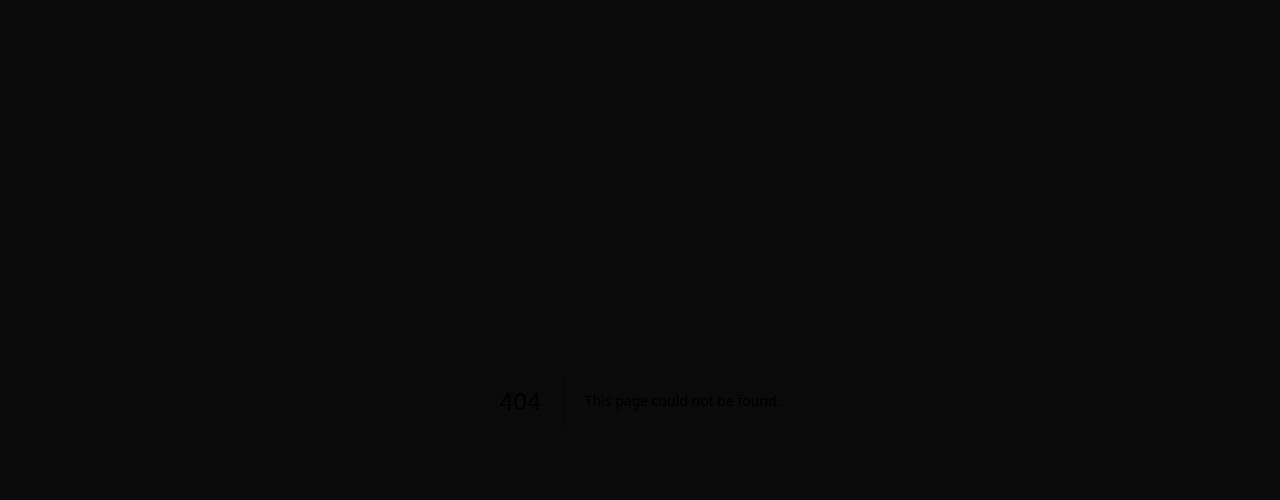
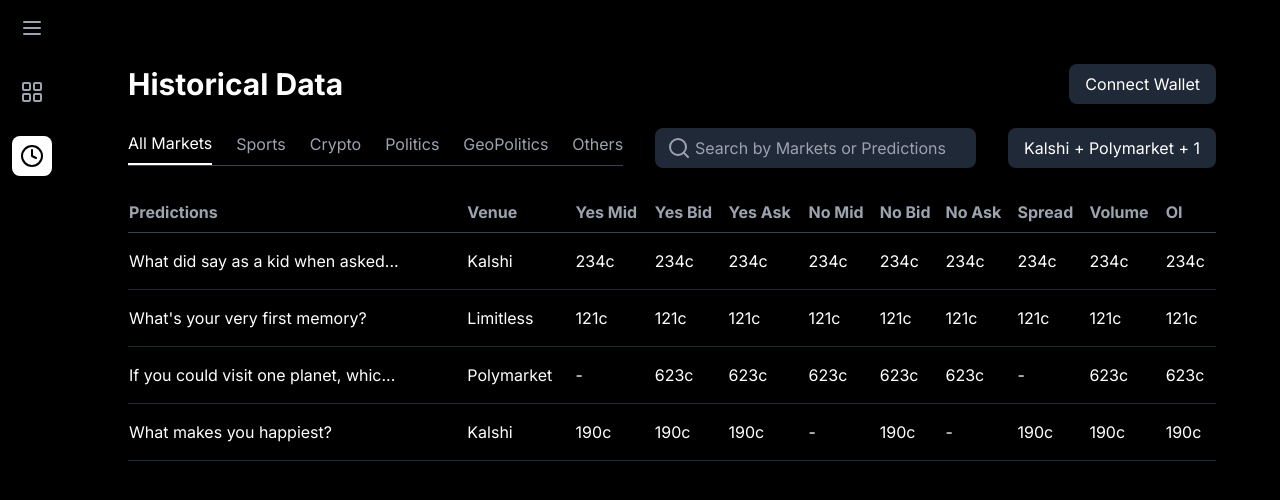
Before and after one commit to psbhatbvbcs/market_aggregator, a Next.js app in the folder aggregator-dashboard-web/: page /history in a window 1280 px wide. Before the commit this address had no page. Shown: the top 500 px of the page. Built offline with nearby package versions, Linux system fonts and the light colour scheme.

Commit message:
add sidebar

```diff
--- a/aggregator-dashboard-web/app/globals.css
+++ b/aggregator-dashboard-web/app/globals.css
@@ -56,11 +56,12 @@
 
   html,
   body {
-    @apply bg-[#0a0a0a] text-white;
+    height: 100%;
+    width: 100%;
     margin: 0;
     padding: 0;
-    width: 100%;
-    height: 100%;
+    background-color: #000;
+    color: white;
   }
 }
 
--- /dev/null
+++ b/aggregator-dashboard-web/app/history/page.tsx
@@ -0,0 +1,5 @@
+import HistoricalData from "@/components/HistoricalData";
+
+export default function HistoryPage() {
+  return <HistoricalData />;
+}
--- a/aggregator-dashboard-web/app/layout.tsx
+++ b/aggregator-dashboard-web/app/layout.tsx
@@ -1,6 +1,7 @@
 import type { Metadata } from "next";
 import { Inter } from "next/font/google";
 import "./globals.css";
+import Sidebar from "@/components/Sidebar";
 
 const inter = Inter({ subsets: ["latin"] });
 
@@ -16,7 +17,12 @@ export default function RootLayout({
 }>) {
   return (
     <html lang="en">
-      <body className={`${inter.className} bg-[#0a0a0a]`}>{children}</body>
+      <body className={inter.className}>
+        <div className="flex">
+          <Sidebar />
+          <main className="flex-1 p-8">{children}</main>
+        </div>
+      </body>
     </html>
   );
 }
--- /dev/null
+++ b/aggregator-dashboard-web/components/HistoricalData.tsx
@@ -0,0 +1,128 @@
+import { Search } from "lucide-react"
+
+const mockData = [
+  {
+    prediction: "What did say as a kid when asked...",
+    venue: "Kalshi",
+    yesMid: "234c",
+    yesBid: "234c",
+    yesAsk: "234c",
+    noMid: "234c",
+    noBid: "234c",
+    noAsk: "234c",
+    spread: "234c",
+    volume: "234c",
+    oi: "234c",
+  },
+  {
+    prediction: "What's your very first memory?",
+    venue: "Limitless",
+    yesMid: "121c",
+    yesBid: "121c",
+    yesAsk: "121c",
+    noMid: "121c",
+    noBid: "121c",
+    noAsk: "121c",
+    spread: "121c",
+    volume: "121c",
+    oi: "121c",
+  },
+  {
+    prediction: "If you could visit one planet, whic...",
+    venue: "Polymarket",
+    yesMid: "-",
+    yesBid: "623c",
+    yesAsk: "623c",
+    noMid: "623c",
+    noBid: "623c",
+    noAsk: "623c",
+    spread: "-",
+    volume: "623c",
+    oi: "623c",
+  },
+  {
+    prediction: "What makes you happiest?",
+    venue: "Kalshi",
+    yesMid: "190c",
+    yesBid: "190c",
+    yesAsk: "190c",
+    noMid: "-",
+    noBid: "190c",
+    noAsk: "-",
+    spread: "190c",
+    volume: "190c",
+    oi: "190c",
+  },
+]
+
+export default function HistoricalData() {
+  return (
+    <div className="bg-black text-white p-8">
+      <div className="flex justify-between items-center mb-6">
+        <h1 className="text-3xl font-bold">Historical Data</h1>
+        <button className="bg-gray-800 text-white px-4 py-2 rounded-lg">
+          Connect Wallet
+        </button>
+      </div>
+      <div className="flex items-center mb-6 space-x-8">
+        <div className="flex space-x-6 border-b border-gray-700">
+          <button className="text-white pb-2 border-b-2 border-white">
+            All Markets
+          </button>
+          <button className="text-gray-400 pb-2">Sports</button>
+          <button className="text-gray-400 pb-2">Crypto</button>
+          <button className="text-gray-400 pb-2">Politics</button>
+          <button className="text-gray-400 pb-2">GeoPolitics</button>
+          <button className="text-gray-400 pb-2">Others</button>
+        </div>
+        <div className="relative flex-grow">
+          <Search className="absolute left-3 top-1/2 -translate-y-1/2 text-gray-400" />
+          <input
+            type="text"
+            placeholder="Search by Markets or Predictions"
+            className="bg-gray-800 text-white w-full pl-10 pr-4 py-2 rounded-lg"
+          />
+        </div>
+        <div className="relative">
+          <select className="bg-gray-800 text-white px-4 py-2 rounded-lg appearance-none">
+            <option>Kalshi + Polymarket + 1</option>
+          </select>
+        </div>
+      </div>
+      <table className="w-full text-left">
+        <thead>
+          <tr className="text-gray-400 border-b border-gray-700">
+            <th className="py-2">Predictions</th>
+            <th>Venue</th>
+            <th>Yes Mid</th>
+            <th>Yes Bid</th>
+            <th>Yes Ask</th>
+            <th>No Mid</th>
+            <th>No Bid</th>
+            <th>No Ask</th>
+            <th>Spread</th>
+            <th>Volume</th>
+            <th>OI</th>
+          </tr>
+        </thead>
+        <tbody>
+          {mockData.map((row, i) => (
+            <tr key={i} className="border-b border-gray-800">
+              <td className="py-4">{row.prediction}</td>
+              <td>{row.venue}</td>
+              <td>{row.yesMid}</td>
+              <td>{row.yesBid}</td>
+              <td>{row.yesAsk}</td>
+              <td>{row.noMid}</td>
+              <td>{row.noBid}</td>
+              <td>{row.noAsk}</td>
+              <td>{row.spread}</td>
+              <td>{row.volume}</td>
+              <td>{row.oi}</td>
+            </tr>
+          ))}
+        </tbody>
+      </table>
+    </div>
+  )
+}
--- /dev/null
+++ b/aggregator-dashboard-web/components/Sidebar.tsx
@@ -0,0 +1,37 @@
+"use client"
+
+import { usePathname } from "next/navigation"
+import Link from "next/link"
+import { LayoutGrid, Clock, Menu } from "lucide-react"
+
+export default function Sidebar() {
+  const pathname = usePathname()
+
+  return (
+    <aside className="bg-black text-white w-16 flex flex-col items-center py-4 space-y-8">
+      <button className="text-gray-400 hover:text-white">
+        <Menu size={24} />
+      </button>
+      <div className="flex flex-col items-center space-y-6">
+        <Link href="/">
+          <div
+            className={`p-2 rounded-lg ${
+              pathname === "/" ? "bg-white text-black" : "text-gray-400"
+            } hover:bg-gray-700 hover:text-white`}
+          >
+            <LayoutGrid size={24} />
+          </div>
+        </Link>
+        <Link href="/history">
+          <div
+            className={`p-2 rounded-lg ${
+              pathname === "/history" ? "bg-white text-black" : "text-gray-400"
+            } hover:bg-gray-700 hover:text-white`}
+          >
+            <Clock size={24} />
+          </div>
+        </Link>
+      </div>
+    </aside>
+  )
+}
```
